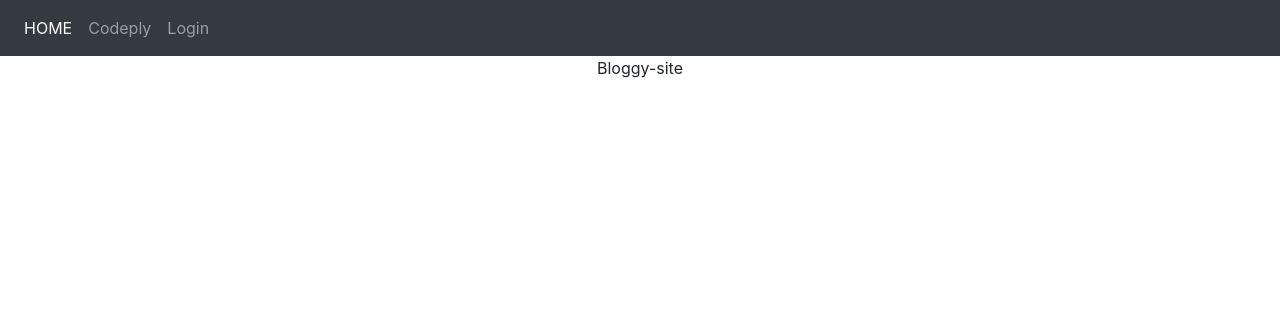
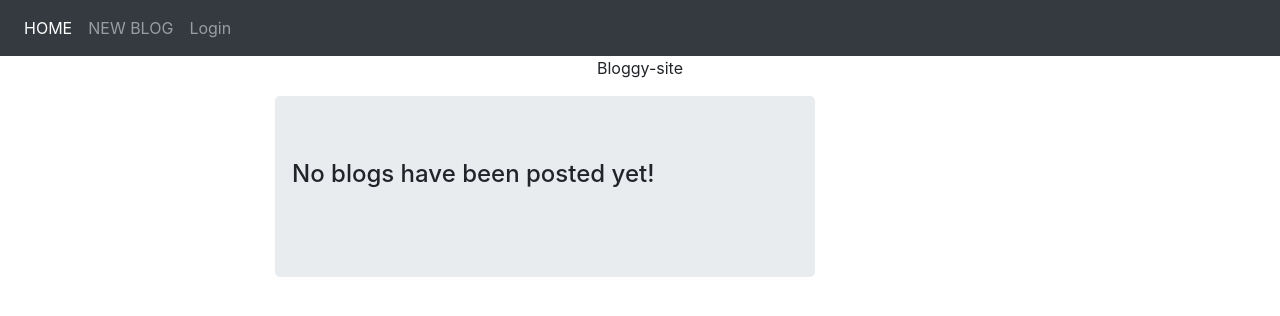
Before and after one commit to MungaiKeren/Blog_site, a Flask app: page / in a window 1280 px wide. Shown: the top 316 px of the page. Run offline with Flask 2, Linux system fonts and the light colour scheme; data that the repository does not hold is empty; some libraries are stand-ins or nearby versions.

Commit message:
This commit will display bloggs

```diff
--- a/app/main/views.py
+++ b/app/main/views.py
@@ -8,14 +8,16 @@ from .. import db
 
 @main.route('/')
 def index():
+    blog = Blog.query.all()
     title = "Bloggy-site"
     # Getting the quotes
     quotes = get_quotes()
     print(quotes)
 
-    return render_template('index.html',title=title,quotes=quotes)
 
-@main.route('/new/blog',methods=['GET','POST'])
+    return render_template('index.html',title=title,blog=blog,quotes=quotes)
+
+@main.route('/new/blog/',methods=['GET','POST'])
 @login_required
 def new_blog():
     form = NewBlog()
--- a/app/templates/base.html
+++ b/app/templates/base.html
@@ -12,6 +12,7 @@
     <link rel="stylesheet" href="https://stackpath.bootstrapcdn.com/bootstrap/4.3.1/css/bootstrap.min.css" integrity="sha384-ggOyR0iXCbMQv3Xipma34MD+dH/1fQ784/j6cY/iJTQUOhcWr7x9JvoRxT2MZw1T" crossorigin="anonymous">
     <!--google fonts-->
     <!--font awesome-->
+    <link rel="stylesheet" href="https://cdnjs.cloudflare.com/ajax/libs/font-awesome/4.7.0/css/font-awesome.min.css">
     {%endblock%}
 </head>
 <body>
--- a/app/templates/index.html
+++ b/app/templates/index.html
@@ -1,8 +1,17 @@
 {%extends 'base.html'%}
+{%import 'macros.html' as macro%}
 {%block content%}
 <div class="container">
     <p class="text-center">{{title}}</p>
     <p>{{quotes.author}}</p>
     <p>{{quotes.quote}}</p>
+    <div class="row">
+        <div class="col-md-2"></div>
+        <div class="col-md-6">
+            <div class="jumbotron">
+                <h4>{{macro.display(blog)}}</h4>
+            </div>
+        </div>
+    </div>
 </div>
 {%endblock%}
--- /dev/null
+++ b/app/templates/macros.html
@@ -0,0 +1,36 @@
+{% macro display(blog) %}
+<div class="row">
+    {% if blog %}
+    {% for item in blog %}
+    <div class="col-md-6">
+        <div class="card shadow p-3 mb-5 bg-white rounded">
+            <p>Title: {{item.title}}</p>
+                <div class="card-body">
+                    <p>Post: {{item.blog_content}}</p>
+                    <p class="text-muted"> Posted by: {{item.user.username}}</p>
+                    <a href="{{url_for('main.new_comment',blog_id = item.id)}}"><button class="btn"><i
+                                class="fa fa-comments" style="font-size: 32px; color:turquoise">comment</i></button></a>
+                </div>
+        </div>
+    </div>
+    {% endfor %}
+    {% else %}
+    <p>No blogs have been posted yet!</p>
+    {% endif %}
+</div>
+{% endmacro %}
+
+
+{% macro displayComment(comments) %}
+<ul> {% if comments %}
+    {% for comment in comments %}
+    <div class="row text-center">
+        <p>{{ comment.description }}</p>
+        Posted by: {{comment.user.username}}
+        {% endfor %}
+        {% else %}
+        <h3>This post does not does not have any comments yet !</h3>
+        {%endif%}
+    </div>
+</ul>
+{% endmacro %}
--- a/app/templates/navbar.html
+++ b/app/templates/navbar.html
@@ -5,7 +5,7 @@
                 <a class="nav-link" href="/">HOME</a>
             </li>
             <li class="nav-item">
-                <a class="nav-link" href="#">Codeply</a>
+                <a class="nav-link" href="/new/blog/">NEW BLOG</a>
             </li>
             <li class="nav-item">
                 <a class="nav-link" href="{{url_for('auth.login')}}">Login</a>
```
Also changed, not shown: app/templates/blogs.html (added, +9 -0 lines), app/templates/comments.html (added, +16 -0 lines).
